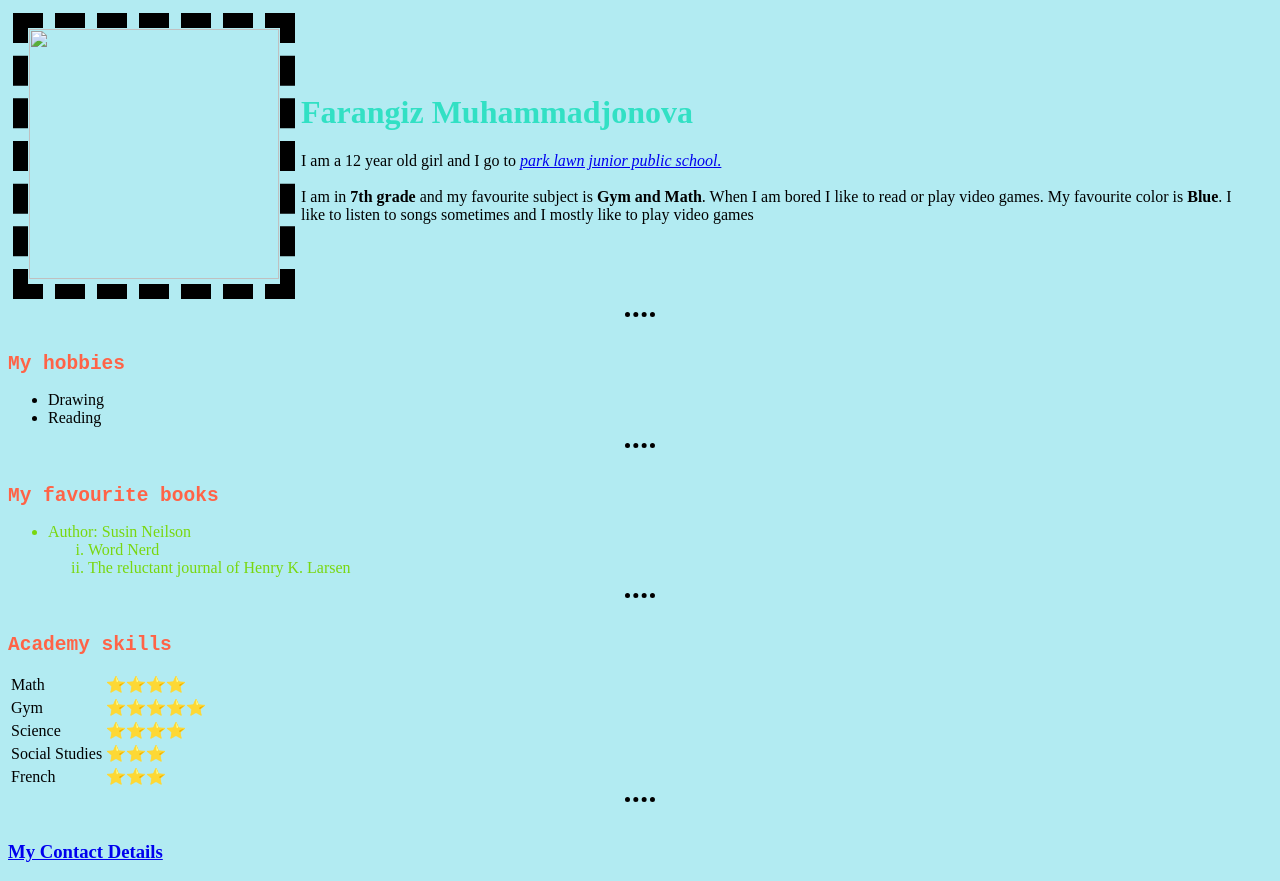
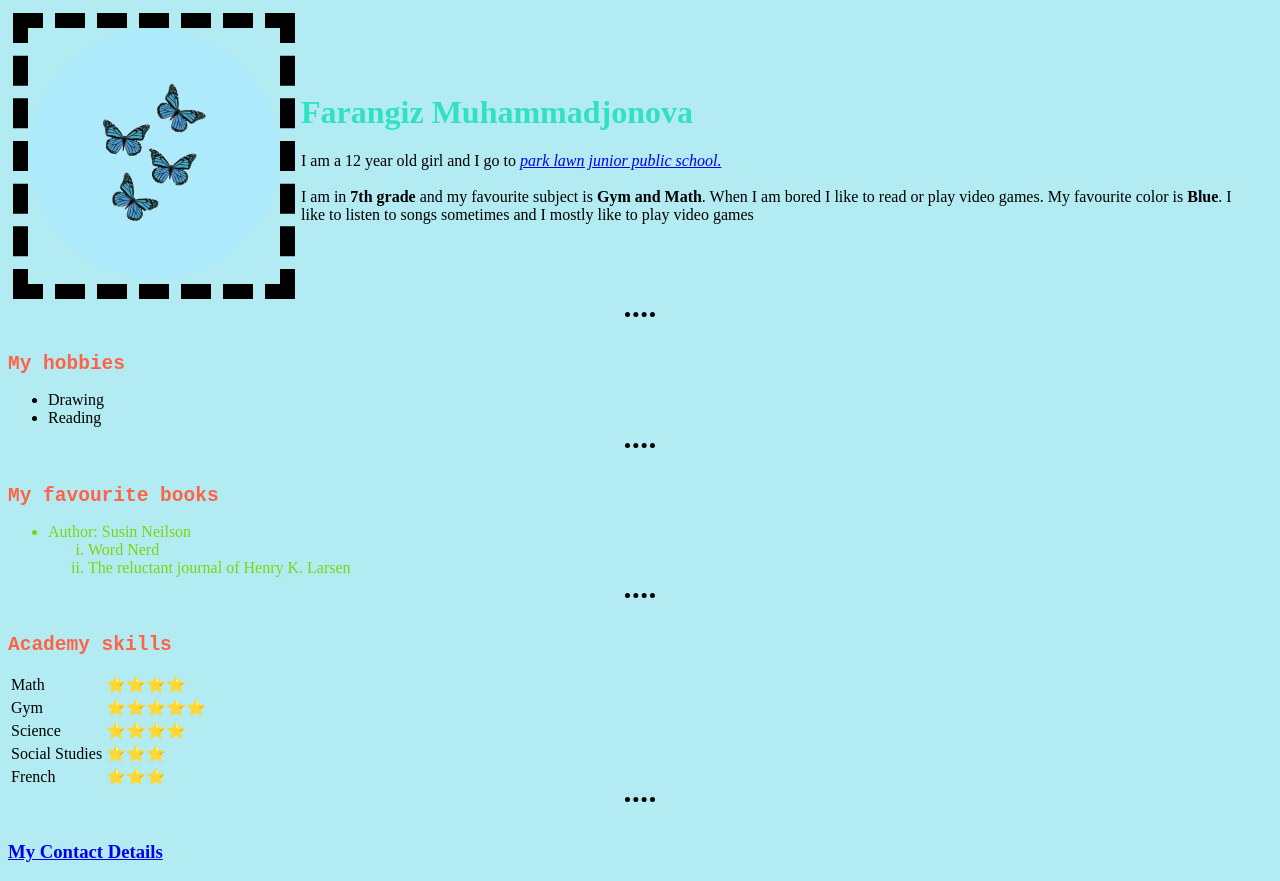
Before and after one commit to Farangiz12/Portfolio, a plain HTML site: page index.html in a window 1280 px wide. Drawn offline with Linux system fonts and the light colour scheme.

Commit message:
Update index.html

```diff
--- a/index.html
+++ b/index.html
@@ -5,7 +5,7 @@
 	<title>Farangiz Muhammadjonova</title>
 </head>
 <body>
-	<div class="transistion cloud right-cloud"></div>
+
 	<style>
 		hr{
 			border-style: none;
@@ -36,7 +36,7 @@
 	</style>
 	<table cellspacing="20">
 		<tr>
-			<td id="img"><img src="image/butterfly_croped.png" width="250" height="250"></td>
+			<td id="img"><img src="butterfly_croped.png" width="250" height="250"></td>
 		<td>
 			<h1 id="cool"> Farangiz Muhammadjonova</h1>
 	<p>I am a 12 year old girl and I go to <em><a href="https://schoolweb.tdsb.on.ca/parklawn/">park lawn junior public school.</a></em><br> <br>I am in <strong>7th grade</strong> and my favourite subject is <strong>Gym and Math</strong>. When I am bored I like to read or play video games. My favourite color is <strong>Blue</strong>. I like to listen to songs sometimes and I mostly like to play video games</p>
```
